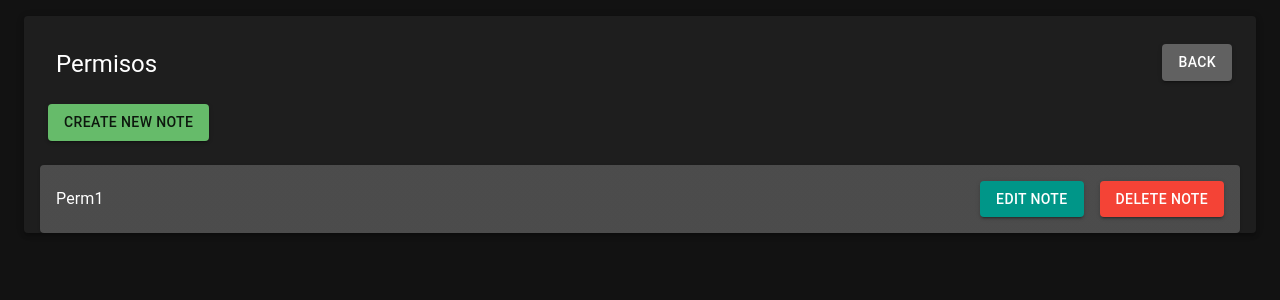
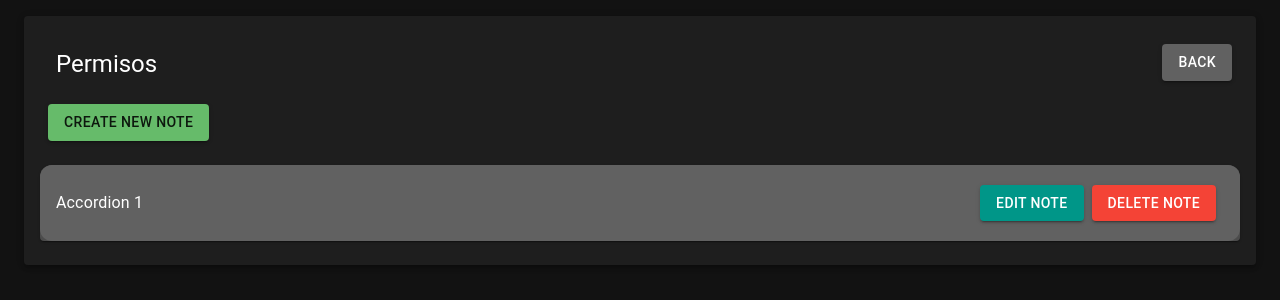
Before and after one commit to andrezzz2312/loginReact, a React (Create React App) app in the folder frontend/: page /perms in a window 1280 px wide. Shown: the top 300 px of the page. Built offline with nearby package versions, Linux system fonts and the light colour scheme.

Commit message:
permisos accordion

```diff
--- a/frontend/src/App.css
+++ b/frontend/src/App.css
@@ -5,8 +5,7 @@
 	padding: 0;
 	box-sizing: border-box;
 }
-html {
-}
+
 * {
 	font-family: 'Roboto', sans-serif;
 	font-weight: 400;
@@ -23,9 +22,7 @@ input[type='number']::-webkit-outer-spin-button {
 	background-color: #303f9f;
 	color: white;
 }
-.MuiCardContent-root:last-child {
-	padding-bottom: 0 !important;
-}
+
 .right {
 	width: 50%;
 	height: 100vh;
--- a/frontend/src/screens/Perms.jsx
+++ b/frontend/src/screens/Perms.jsx
@@ -13,13 +13,16 @@ import {
 	Container,
 	createTheme,
 	CssBaseline,
-	Grid,
-	IconButton,
 	ThemeProvider,
 	Typography,
-	DialogActions,
+	Chip,
+	Accordion,
+	AccordionSummary,
+	AccordionDetails,
+	Grid,
 } from '@mui/material'
 import { cyan, teal, grey, white } from '@mui/material/colors'
+import ExpandMoreIcon from '@mui/icons-material/ExpandMore'
 
 const Perms = () => {
 	const darkTheme = createTheme({
@@ -80,26 +83,38 @@ const Perms = () => {
 								Create new note
 							</Button>
 						</CardActions>
-
-						<Card
+						{/* {notes.map((note) => ( */}
+						<Accordion
 							sx={{
 								backgroundColor: grey[800],
-								padding: 2,
+								borderRadius: 3,
+								'&:before': {
+									display: 'none',
+								},
 							}}
 						>
-							<Box
+							<AccordionSummary
+								aria-controls='panel1a-content'
+								id='panel1a-header'
+								sx={{
+									borderRadius: 3,
+									backgroundColor: grey[700],
+								}}
+							>
+								<Grid
+									container
 									sx={{
 										display: 'flex',
+										alignItems: 'center',
 										flexDirection: 'row',
-									alignItems: 'center',
 										justifyContent: 'space-between',
-									alignContent: 'center',
+										alignContent: 'space-between',
 									}}
 								>
-								<Typography>Perm1</Typography>
-								<Grid sx={{ display: 'flex', gap: 2 }}>
+									<Typography>Accordion 1</Typography>
+									<CardActions>
 										<Button
-										component={Link}
+											// component={Link}
 											sx={{
 												backgroundColor: teal[500],
 												color: '#fff',
@@ -107,22 +122,40 @@ const Perms = () => {
 													backgroundColor: teal[800],
 												},
 											}}
-										to='/createnote'
+											// to={`/note/${note._id}`}
 											variant='contained'
 										>
 											EDIT NOTE
 										</Button>
 										<Button
-										component={Link}
-										to='/createnote'
 											variant='contained'
 											color='error'
+											// onClick={() => deleteHandler(note._id)}
 										>
 											delete note
 										</Button>
+									</CardActions>
 								</Grid>
-							</Box>
-						</Card>
+							</AccordionSummary>
+							<AccordionDetails>
+								<Grid>
+									<Chip
+										label='test'
+										color='success'
+										size='small'
+										sx={{ mb: 1, mt: 1 }}
+										className='chips'
+									/>
+									<Typography>
+										Lorem ipsum dolor sit amet, consectetur adipiscing elit.
+										Suspendisse malesuada lacus ex, sit amet blandit leo
+										lobortis eget.
+									</Typography>
+								</Grid>
+							</AccordionDetails>
+						</Accordion>
+
+						{/* ))} */}
 					</CardContent>
 				</Card>
 			</Container>
--- a/frontend/src/screens/Register.jsx
+++ b/frontend/src/screens/Register.jsx
@@ -239,7 +239,14 @@ const Register = () => {
 										/>
 										{message && <ErrorMessage>{message}</ErrorMessage>}
 									</Grid>
-									<Grid sx={{ display: 'flex', flexDirection: 'column', p: 1 }}>
+									<Grid
+										sx={{
+											display: 'flex',
+											flexDirection: 'column',
+											p: 1,
+											pl: 2,
+										}}
+									>
 										<FormLabel id='demo-radio-buttons-group-label' sx={{}}>
 											Role:
 										</FormLabel>
@@ -265,7 +272,7 @@ const Register = () => {
 												}}
 											/>
 										</RadioGroup>
-										<Grid item sx={{ mt: 1 }}>
+										<Grid item sx={{ mt: 3 }}>
 											<Button
 												variant='contained'
 												component='label'
```
Also changed, not shown: frontend/src/components/Header/ErrorMessage.jsx (renamed from frontend/src/components/Header/ErrorMessage.js), frontend/src/components/Header/Loading.jsx (renamed from frontend/src/components/Header/Loading.js), frontend/src/components/Header/NotifMessage.jsx (added), package.json (line endings or trailing spaces), 1 other file (tests, documents, lock files or other folders). Lines whose indentation alone changed are shown as unchanged.
